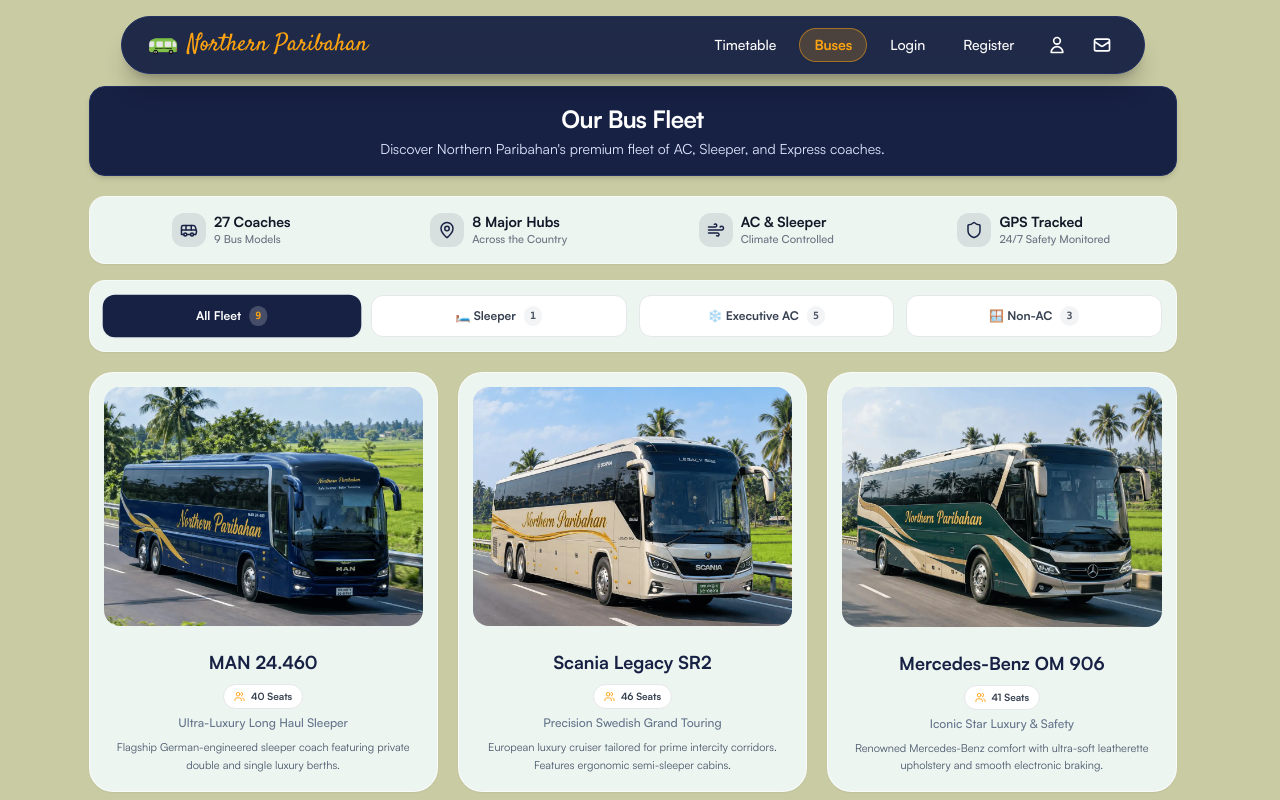
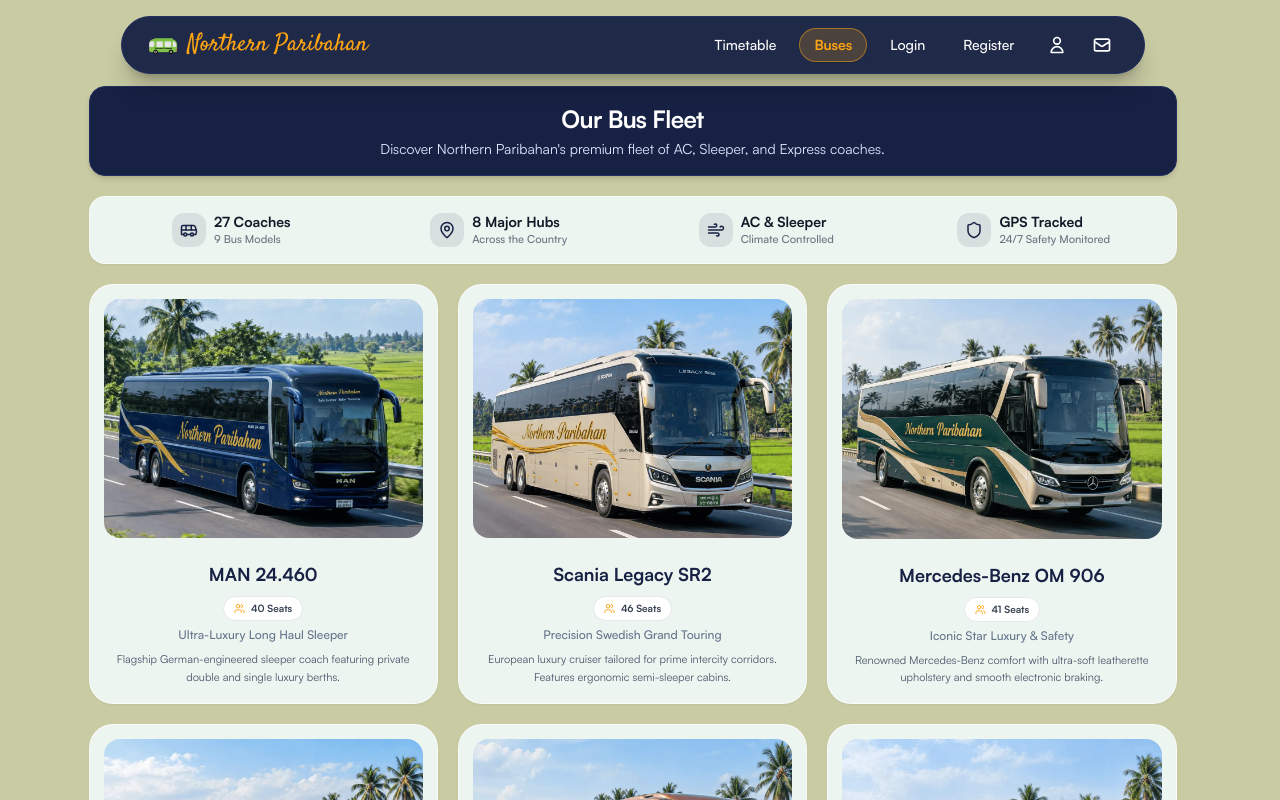
Before and after one commit to uzicodes/Northern-Paribahan, a Next.js app: page /buses in a window 1280 px wide. Shown: the top 800 px of the page. Built offline with nearby package versions, Linux system fonts and the light colour scheme; no server answers; the database is empty.

Commit message:
refactor: removed bus category filtering on bus page.

```diff
--- a/src/app/buses/BusesClient.tsx
+++ b/src/app/buses/BusesClient.tsx
@@ -101,45 +101,8 @@ export default function BusesClient({ buses }: BusesClientProps) {
                 </div>
             </div>
 
-            {/* 3. Category Filter Controls */}
-            <div className="max-w-6xl mx-auto px-4 sm:px-6 lg:px-8 mt-4">
-                <div className="bg-[#EDF5F0] rounded-2xl p-3 sm:p-3.5 shadow-sm border border-white/60">
-                    {/* Category Filter Pills - Equally Spaced */}
-                    <div className="grid grid-cols-2 sm:grid-cols-4 gap-2 sm:gap-3 w-full">
-                        {[
-                            { key: 'ALL', label: 'All Fleet', count: counts.ALL },
-                            { key: 'SLEEPER', label: '🛏️ Sleeper', count: counts.SLEEPER },
-                            { key: 'AC', label: '❄️ Executive AC', count: counts.AC },
-                            { key: 'NON_AC', label: '🪟 Non-AC', count: counts.NON_AC },
-                        ].map((cat) => {
-                            const isSelected = selectedCategory === cat.key;
-                            return (
-                                <button
-                                    key={cat.key}
-                                    type="button"
-                                    onClick={() => setSelectedCategory(cat.key)}
-                                    className={`w-full py-2.5 px-3 rounded-xl text-xs font-bold transition-all duration-150 flex items-center justify-center gap-2 cursor-pointer select-none ${
-                                        isSelected
-                                            ? 'bg-[#172144] text-white shadow-sm scale-[1.01]'
-                                            : 'bg-white border border-gray-200 text-gray-700 hover:bg-gray-50 hover:border-gray-300'
-                                    }`}
-                                >
-                                    <span className="truncate">{cat.label}</span>
-                                    <span
-                                        className={`px-1.5 py-0.5 rounded-full text-[10px] font-mono font-bold shrink-0 ${
-                                            isSelected ? 'bg-white/20 text-[#FCA311]' : 'bg-gray-100 text-gray-600'
-                                        }`}
-                                    >
-                                        {cat.count}
-                                    </span>
-                                </button>
-                            );
-                        })}
-                    </div>
-                </div>
-            </div>
 
-            {/* 4. Fleet Grid Cards */}
+            {/* Fleet Grid Cards */}
             <div className="max-w-6xl mx-auto px-4 sm:px-6 lg:px-8 py-5 grid grid-cols-1 md:grid-cols-2 lg:grid-cols-3 gap-5">
                 {filteredBuses.map((bus, index) => {
                     return (
```
